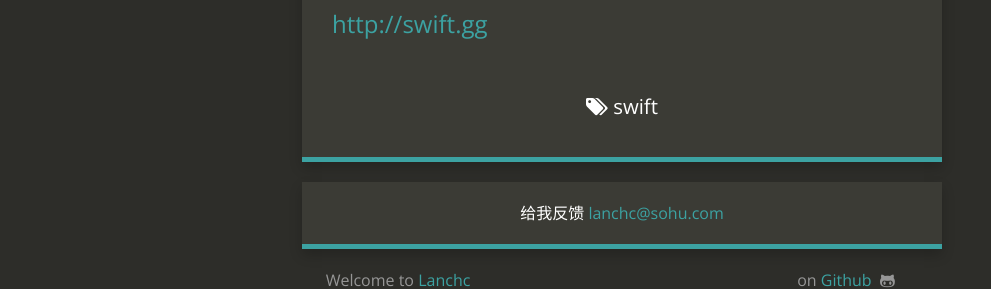
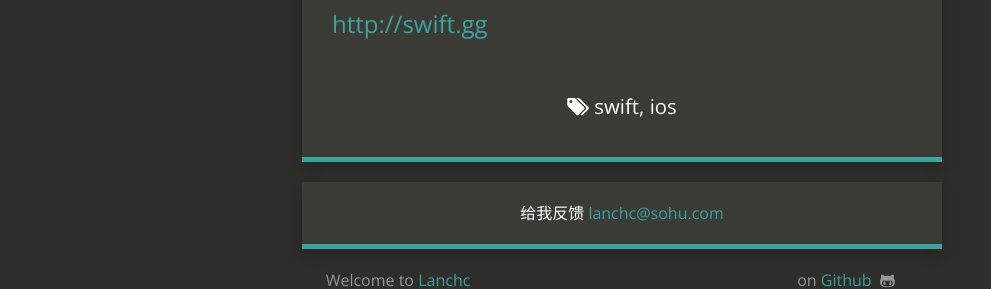
Before and after one commit to Muinch/muinch.github.io, a Jekyll site: the page built from _posts/2016-10-07-让人眼前一亮的初始化方式:Swift.md, in a window 1280 px wide. Shown: the part 1100-1389 px from the top of the page, without its empty margins (18-1009 px from the left). Built offline with Jekyll 4.4.1, drawn with Linux system fonts in a browser that asks for light colours; nearby versions of some CDN libraries.

Commit message:
Update 2016-10-07-让人眼前一亮的初始化方式:Swift.md

```diff
--- a/_posts/2016-10-07-让人眼前一亮的初始化方式:Swift.md
+++ b/_posts/2016-10-07-让人眼前一亮的初始化方式:Swift.md
@@ -7,6 +7,7 @@ summary:    技术分享
 categories: swift
 tags:
  - swift
+ - ios
 ---
 
 当我看到 tweet 中用 $0 而不是很繁琐地命名变量时感到很兴奋，我立马尝试了一下：
```
